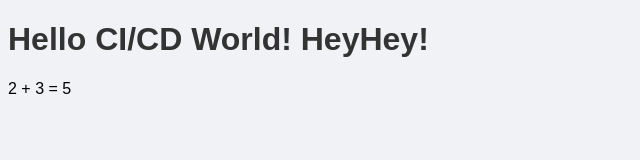
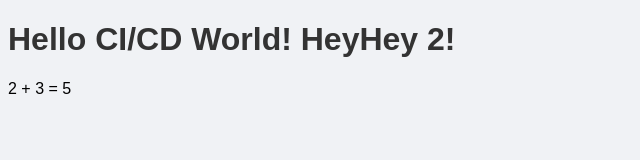
Before and after one commit to ditatteda01/cicd, a website with bundled scripts: page cicd-gitpage-demo/index.html in a window 1280 px wide. Shown: the full height of the page, 0-640 px from the left. Built offline with nearby package versions, Linux system fonts and the light colour scheme.

```diff
--- a/cicd-gitpage-demo/index.html
+++ b/cicd-gitpage-demo/index.html
@@ -16,7 +16,7 @@
 </head>
 <body>
     <h1>
-        Hello CI/CD World! HeyHey!
+        Hello CI/CD World! HeyHey 2!
     </h1>
 
     <p id="result"></p>
```
Also changed, not shown: .github/workflows/deploy-gitpage-demo.yml.
